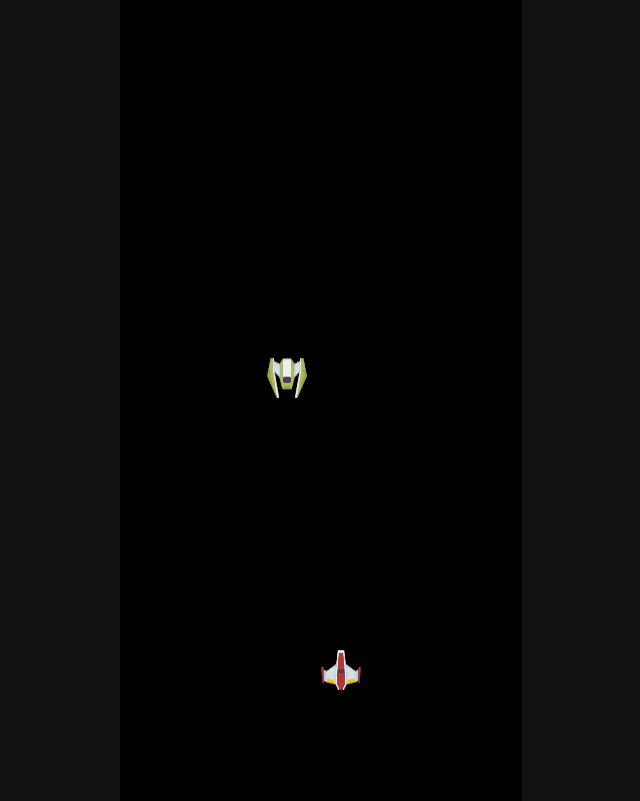
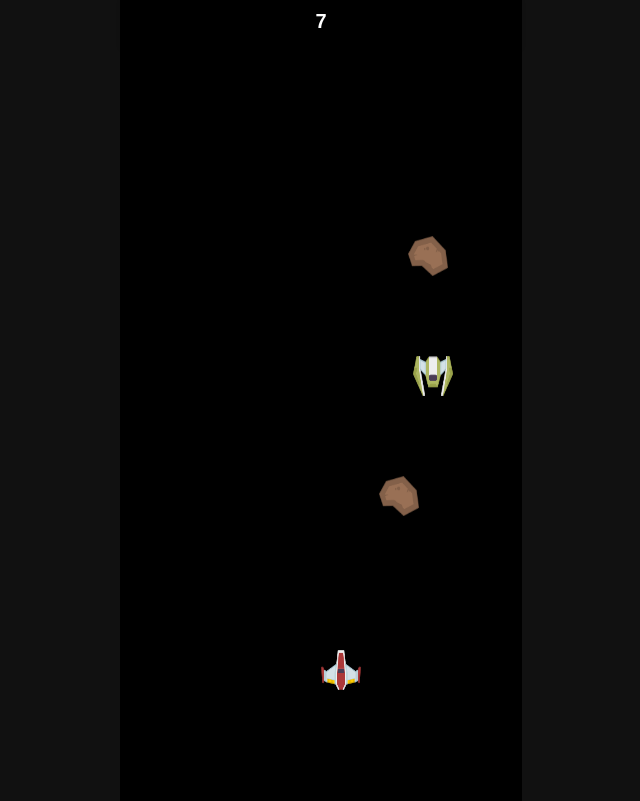
Before and after one commit to HashimCodeDev/Space-Wars, a React (Create React App) app: page / in a window 1280 px wide. Shown: the whole page, without its empty margins (319-959 px from the left). Built offline with nearby package versions, Linux system fonts and the light colour scheme.

Commit message:
Added scoreboard and collission physics

```diff
--- a/src/app.jsx
+++ b/src/app.jsx
@@ -3,12 +3,24 @@ import './style.css';
 
 import GameCanvas from './components/gameCanvas';
 
+import { isCollision } from './utils/isCollission';
+
 import playerImage from './assets/player.png';
+import playerLeft from './assets/playerLeft.png';
+import playerRight from './assets/playerRight.png';
+import playerDamaged from './assets/playerDamaged.png';
 import bulletImage from './assets/laserGreen.png';
 import enemyImage from './assets/enemyShip.png';
+import rockImage from './assets/meteorBig.png';
 
 const playerImg = new Image();
 playerImg.src = playerImage;
+
+const playerLeftImg = new Image();
+playerLeftImg.src = playerLeft;
+
+const playerRightImg = new Image();
+playerRightImg.src = playerRight;
 
 const bulletImg = new Image();
 bulletImg.src = bulletImage;
@@ -16,10 +28,15 @@ bulletImg.src = bulletImage;
 const enemyImg = new Image();
 enemyImg.src = enemyImage;
 
+const rockImg = new Image();
+rockImg.src = rockImage;
+
 const App = () => {
   const [playerPosition, setPlayerPosition] = useState({ x: 200, y: 650 });
   const [bullets, setBullets] = useState([]);
   const [enemies, setEnemies] = useState([]);
+  const [rocks, setRocks] = useState([]);
+  const [score, setScore] = useState(0);
 
   const [isMovingLeft, setIsMovingLeft] = useState(false);
   const [isMovingRight, setIsMovingRight] = useState(false);
@@ -27,6 +44,7 @@ const App = () => {
   const playerAnimationFrameId = React.useRef(null);
   const bulletAnimationFrameId = React.useRef(null);
   const enemyAnimationFrameId = React.useRef(null);
+  const rockAnimationFrameId = React.useRef(null);
 
   const playerSpeed = 10; // Define how fast the player moves per frame
   const bulletSpeed = 5; // Define how fast the bullet moves per frame
@@ -40,6 +58,11 @@ const App = () => {
     [playerPosition.x]
   );
 
+  const scoreUpdation = useCallback(() => {
+    setScore(score + 1);
+  }, [score]);
+
+  // Function to move the player
   const movePlayer = useCallback(() => {
     setPlayerPosition((prevPosition) => {
       let newX = prevPosition.x;
@@ -61,6 +84,7 @@ const App = () => {
     }
   }, [isMovingLeft, isMovingRight]);
 
+  // Function to move the bullets
   const moveBullets = useCallback(() => {
     setBullets((prevBullets) =>
       prevBullets
@@ -71,11 +95,13 @@ const App = () => {
     bulletAnimationFrameId.current = requestAnimationFrame(moveBullets);
   });
 
+  // Function to spawn enemies
   const enemySpawner = useCallback(() => {
     const randomX = Math.floor(Math.random() * 350);
     setEnemies((prevEnemies) => [...prevEnemies, { x: randomX, y: 0 }]);
   }, []);
 
+  // Function to move the enemies
   const moveEnemies = useCallback(() => {
     setEnemies((prevEnemies) =>
       prevEnemies
@@ -85,9 +111,34 @@ const App = () => {
     enemyAnimationFrameId.current = requestAnimationFrame(moveEnemies);
   });
 
+  // Function to spawn rocks
+  const rockSpawner = useCallback(() => {
+    const randomX = Math.floor(Math.random() * 350);
+    setRocks((prevRocks) => [...prevRocks, { x: randomX, y: 0 }]);
+  }, []);
+
+  // Function to move the rocks
+  const moveRocks = useCallback(() => {
+    setRocks((prevRocks) =>
+      prevRocks
+        .map((rock) => ({ ...rock, y: rock.y + 2 }))
+        .filter((rock) => rock.y < 700)
+    );
+    rockAnimationFrameId.current = requestAnimationFrame(moveRocks);
+  });
+
+  //Update the score
+  useEffect(() => {
+    const scoreInterval = setInterval(scoreUpdation, 1000);
+    return () => {
+      clearInterval(scoreInterval);
+    };
+  }, [scoreUpdation]);
+
   // Handle key down and key up events
   useEffect(() => {
     const handleKeyDown = (event) => {
+      // Check if the key pressed is the left or right arrow key
       if (event.key === 'ArrowLeft') {
         if (!isMovingRight) {
           console.log('Started moving left');
@@ -111,6 +162,7 @@ const App = () => {
       }
     };
 
+    // Handle key up event
     const handleKeyUp = (event) => {
       if (event.key === 'ArrowLeft') {
         setIsMovingLeft(false);
@@ -133,6 +185,7 @@ const App = () => {
     };
   }, [movePlayer, isMovingLeft, isMovingRight]);
 
+  // Move the bullets
   useEffect(() => {
     if (bullets.length > 0) {
       bulletAnimationFrameId.current = requestAnimationFrame(moveBullets);
@@ -142,6 +195,7 @@ const App = () => {
     };
   }, [bullets, moveBullets]);
 
+  // Spawn enemies every 5 seconds
   useEffect(() => {
     const enemySpawnerInterval = setInterval(enemySpawner, 5000);
     return () => {
@@ -149,6 +203,7 @@ const App = () => {
     };
   }, [enemySpawner]);
 
+  // Move the enemies
   useEffect(() => {
     if (enemies.length > 0) {
       enemyAnimationFrameId.current = requestAnimationFrame(moveEnemies);
@@ -158,22 +213,106 @@ const App = () => {
     };
   }, [enemies, moveEnemies]);
 
+  //Spawn Rock every 2 seconds
+  useEffect(() => {
+    const rockSpawnerInterval = setInterval(rockSpawner, 2000);
+    return () => {
+      clearInterval(rockSpawnerInterval);
+    };
+  }, [rockSpawner]);
+
+  //Move the rocks
+  useEffect(() => {
+    if (rocks.length > 0) {
+      rockAnimationFrameId.current = requestAnimationFrame(moveRocks);
+    }
+    return () => {
+      cancelAnimationFrame(rockAnimationFrameId.current);
+    };
+  }, [rocks, moveRocks]);
+
+  useEffect(() => {
+    // Check for collision between bullets and enemies
+    bullets.forEach((bullet) => {
+      enemies.forEach((enemy) => {
+        if (isCollision(bullet, enemy)) {
+          setBullets((prevBullets) => prevBullets.filter((b) => b !== bullet));
+          setEnemies((prevEnemies) => prevEnemies.filter((e) => e !== enemy));
+          setScore(score + 50);
+        }
+      });
+    });
+  }, [bullets, enemies]);
+
+  useEffect(() => {
+    // Check for collision between player and enemies
+    enemies.forEach((enemy) => {
+      if (isCollision(playerPosition, enemy)) {
+        alert('Game Over');
+        setScore(0);
+        setPlayerPosition({ x: 200, y: 650 });
+        setBullets([]);
+        setEnemies([]);
+      }
+    });
+  }, [playerPosition, enemies]);
+
+  useEffect(() => {
+    // Check for collision between player and rocks
+    rocks.forEach((rock) => {
+      if (isCollision(playerPosition, rock)) {
+        alert('Game Over');
+        setScore(0);
+        setPlayerPosition({ x: 200, y: 650 });
+        setBullets([]);
+        setRocks([]);
+      }
+    });
+  }, [playerPosition, rocks]);
+
+  useEffect(() => {
+    // Check for collision between bullets and rocks
+    bullets.forEach((bullet) => {
+      rocks.forEach((rock) => {
+        if (isCollision(bullet, rock)) {
+          setBullets((prevBullets) => prevBullets.filter((b) => b !== bullet));
+        }
+      });
+    });
+  }, [bullets, rocks]);
+
+  // Function to render the canvas
   const renderCanvas = (ctx, canvasWidth, canvasHeight) => {
     ctx.fillStyle = 'black';
     ctx.fillRect(0, 0, canvasWidth, canvasHeight);
 
     // Draw the player at the updated position
-    ctx.drawImage(playerImg, playerPosition.x, playerPosition.y, 40, 40);
+    let currentImage = playerImg;
+
+    if (isMovingLeft) {
+      currentImage = playerLeftImg;
+    }
+    if (isMovingRight) {
+      currentImage = playerRightImg;
+    }
+    ctx.drawImage(currentImage, playerPosition.x, playerPosition.y, 40, 40);
     bullets.forEach((bullet) => {
       ctx.drawImage(bulletImg, bullet.x, bullet.y, 10, 20);
     });
     enemies.forEach((enemy) => {
       ctx.drawImage(enemyImg, enemy.x, enemy.y, 40, 40);
     });
+    rocks.forEach((rock) => {
+      ctx.drawImage(rockImg, rock.x, rock.y, 40, 40);
+    });
   };
 
+  // Render the canvas
   return (
-    <div align='center'>
+    <div
+      className='Canvas'
+      align='center'>
+      <div className='ScoreBoard'>{score}</div>
       <GameCanvas onRender={renderCanvas} />
     </div>
   );
--- a/src/style.css
+++ b/src/style.css
@@ -74,3 +74,22 @@
     font-weight: bold;
     display: none;
   }
+
+  .ScoreBoard {
+    position: fixed;
+    z-index: 1;
+    /* Adjust width and height as needed */
+    width: 400px;
+    height: 50px;
+    top: 0px;
+    left: 50%;
+    transform: translateX(-50%);
+    background-color: rgb(0, 0, 0);
+    color: #fff;
+    border-radius: 5px;
+    font-size: 20px;
+    font-weight: bold;
+    text-align: center;
+    padding: 10px;
+    box-shadow: 0 0 5px rgba(0, 0, 0, 0.2);
+  }
--- a/src/utils/isCollission.jsx
+++ b/src/utils/isCollission.jsx
@@ -1,8 +1,8 @@
 export const isCollision = (obj1, obj2) => {
   return (
-    obj1.x < obj2.x + obj2.width &&
-    obj1.x + obj1.width > obj2.x &&
-    obj1.y < obj2.y + obj2.height &&
-    obj1.y + obj1.height > obj2.y
+    obj1.x < obj2.x + 40 &&
+    obj1.x + 10 > obj2.x &&
+    obj1.y < obj2.y + 40 &&
+    obj1.y + 20 > obj2.y
   );
 };
```
